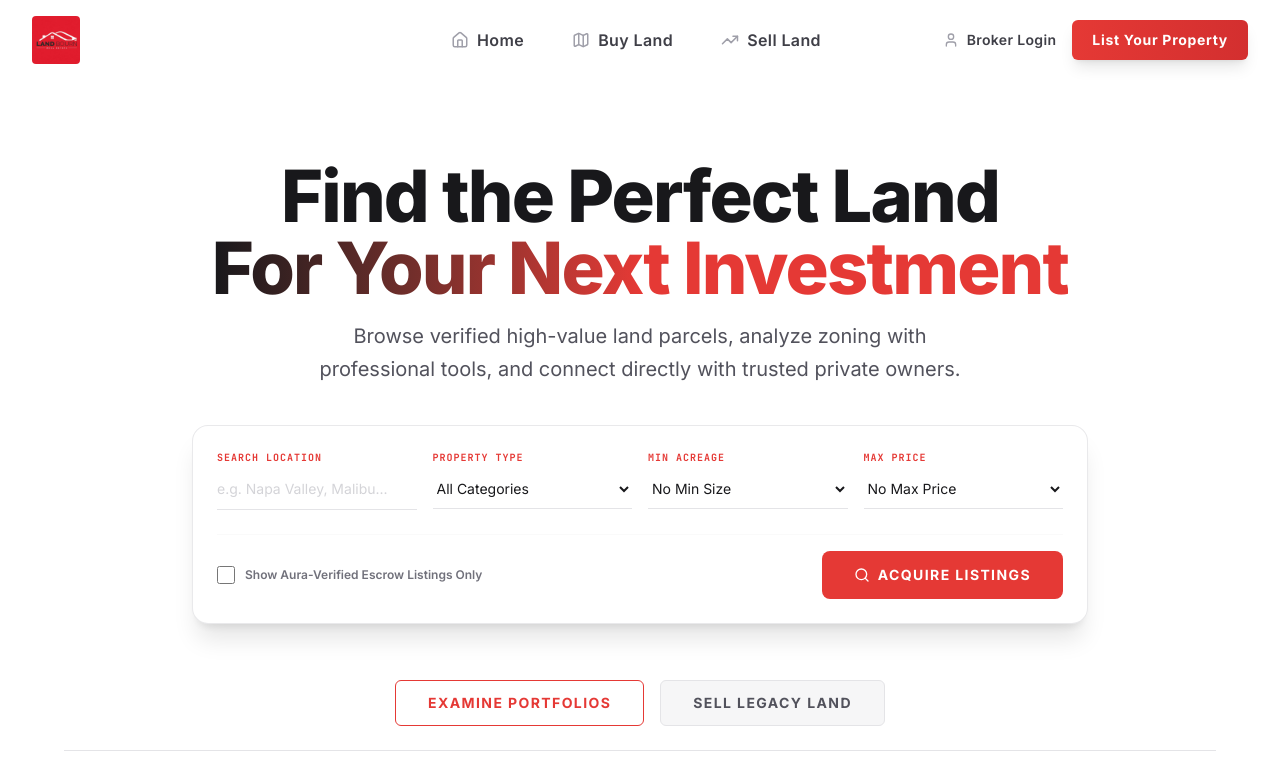
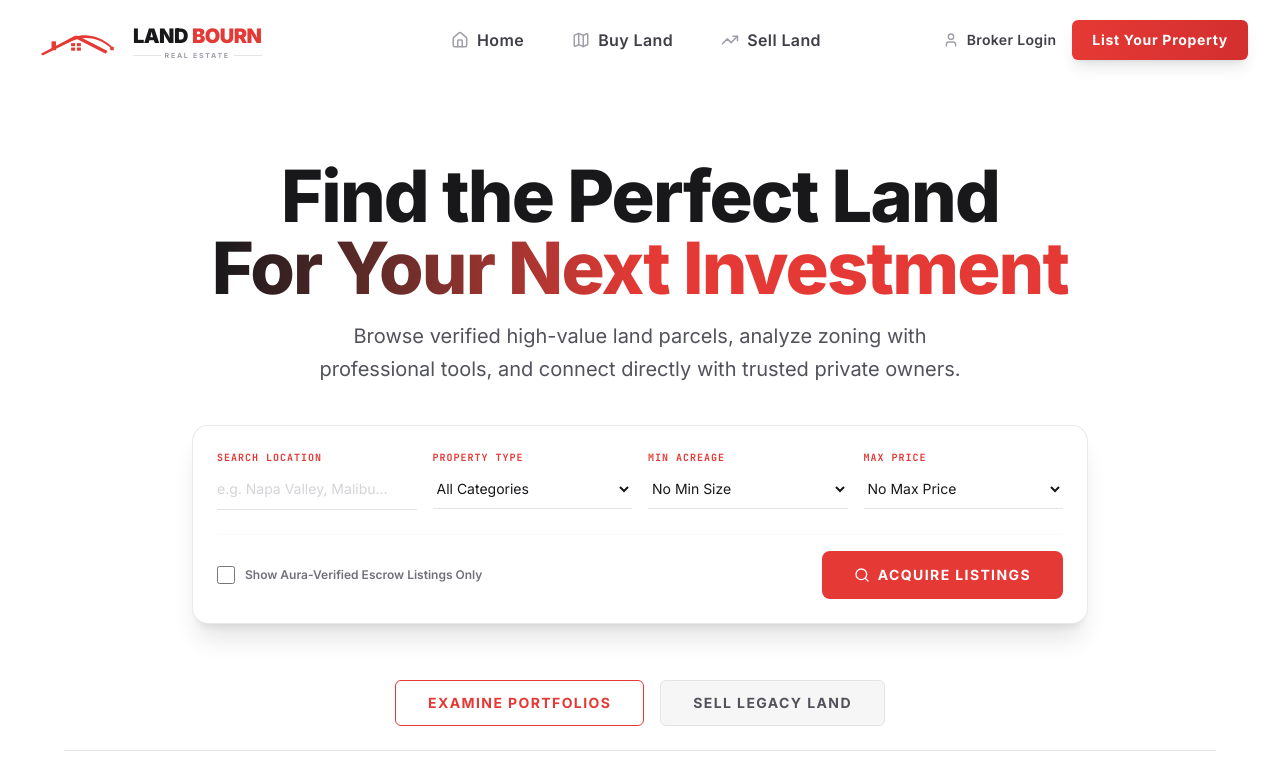
Before and after one commit to Rohit2509-car/land-bourn-real-estate, a React (Vite) app: page / in a window 1280 px wide. Shown: the top 783 px of the page. Built offline with nearby package versions, Linux system fonts and the light colour scheme.

Commit message:
style: style LAND BOURN next to logo with black/red colors

```diff
--- a/src/components/Footer.tsx
+++ b/src/components/Footer.tsx
@@ -44,11 +44,38 @@ export default function Footer({ onScrollToSection }: FooterProps) {
               onClick={() => onScrollToSection("hero")}
               className="flex items-center space-x-3 cursor-pointer group"
             >
-            <img
-              src="/logo.jpg"
-              alt="Land Bourn Real Estate"
-              className="h-12 w-auto rounded transition-all duration-300 group-hover:scale-105 group-hover:-translate-y-0.5"
-            />
+            <svg
+              viewBox="0 0 100 45"
+              className="h-10 w-auto fill-current text-[#E53935] transition-all duration-300 group-hover:scale-105 group-hover:-translate-y-0.5"
+            >
+              {/* Chimney */}
+              <rect x="22" y="24" width="5" height="10" />
+
+              {/* Left & Right Main House Roof (Thick shape) */}
+              <path d="M 10,38 L 48,18 C 49,17.5 51,17.5 52,18 L 85,35 L 83,38 L 50,21 L 12,40 Z" />
+
+              {/* Window (4 Separate cutouts) */}
+              <rect x="44" y="26" width="4.5" height="3.5" />
+              <rect x="50.5" y="26" width="4.5" height="3.5" />
+              <rect x="44" y="31" width="4.5" height="3.5" />
+              <rect x="50.5" y="31" width="4.5" height="3.5" />
+
+              {/* Curvy Behind/Right Roof (Thick solid shape) */}
+              <path d="M 38,24 C 50,15 72,13 90,30 L 92,30 L 92,34 L 88,34 L 88,31 C 72,16.5 52,18.5 40,26 Z" />
+            </svg>
+            <div className="flex flex-col items-start leading-none select-none">
+              <span className="font-sans text-xl tracking-tight uppercase">
+                <span className="font-black text-zinc-900">LAND</span>
+                <span className="font-black text-[#E53935] ml-1">BOURN</span>
+              </span>
+              <div className="flex items-center w-full mt-0.5">
+                <div className="h-[1px] flex-grow bg-zinc-300"></div>
+                <span className="font-sans text-[7px] font-bold tracking-[0.25em] text-zinc-500 uppercase px-1">
+                  REAL ESTATE
+                </span>
+                <div className="h-[1px] flex-grow bg-zinc-300"></div>
+              </div>
+            </div>
           </div>
 
           <p className="text-xs sm:text-sm text-zinc-500 leading-relaxed">
--- a/src/components/Navbar.tsx
+++ b/src/components/Navbar.tsx
@@ -37,11 +37,38 @@ export default function Navbar({ onScrollToSection, onOpenSellForm }: NavbarProp
             onClick={() => onScrollToSection("hero")}
             className="flex cursor-pointer items-center space-x-3 group"
           >
-            <img
-              src="/logo.jpg"
-              alt="Land Bourn Real Estate"
-              className="h-12 w-auto rounded transition-all duration-300 group-hover:scale-105 group-hover:-translate-y-0.5"
-            />
+            <svg
+              viewBox="0 0 100 45"
+              className="h-10 w-auto fill-current text-[#E53935] transition-all duration-300 group-hover:scale-105 group-hover:-translate-y-0.5"
+            >
+              {/* Chimney */}
+              <rect x="22" y="24" width="5" height="10" />
+
+              {/* Left & Right Main House Roof (Thick shape) */}
+              <path d="M 10,38 L 48,18 C 49,17.5 51,17.5 52,18 L 85,35 L 83,38 L 50,21 L 12,40 Z" />
+
+              {/* Window (4 Separate cutouts) */}
+              <rect x="44" y="26" width="4.5" height="3.5" />
+              <rect x="50.5" y="26" width="4.5" height="3.5" />
+              <rect x="44" y="31" width="4.5" height="3.5" />
+              <rect x="50.5" y="31" width="4.5" height="3.5" />
+
+              {/* Curvy Behind/Right Roof (Thick solid shape) */}
+              <path d="M 38,24 C 50,15 72,13 90,30 L 92,30 L 92,34 L 88,34 L 88,31 C 72,16.5 52,18.5 40,26 Z" />
+            </svg>
+            <div className="flex flex-col items-start leading-none select-none">
+              <span className="font-sans text-xl tracking-tight uppercase">
+                <span className="font-black text-zinc-900">LAND</span>
+                <span className="font-black text-[#E53935] ml-1">BOURN</span>
+              </span>
+              <div className="flex items-center w-full mt-0.5">
+                <div className="h-[1px] flex-grow bg-zinc-200"></div>
+                <span className="font-sans text-[7px] font-bold tracking-[0.25em] text-zinc-400 uppercase px-1">
+                  REAL ESTATE
+                </span>
+                <div className="h-[1px] flex-grow bg-zinc-200"></div>
+              </div>
+            </div>
           </div>
 
           {/* Desktop Navigation */}
```
